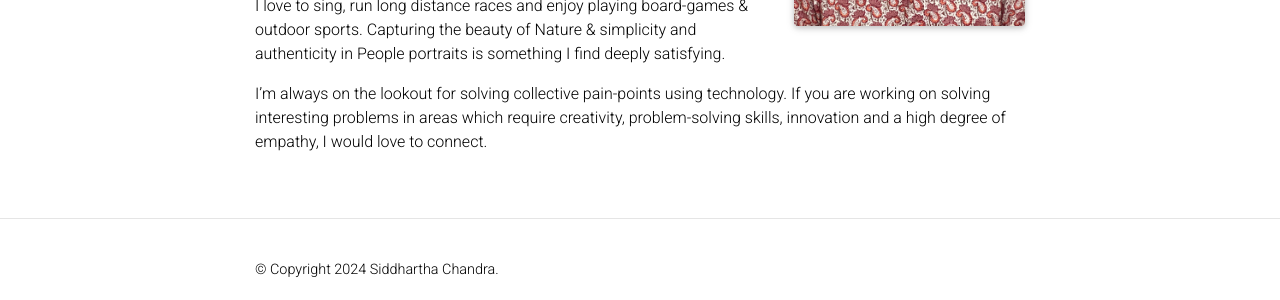
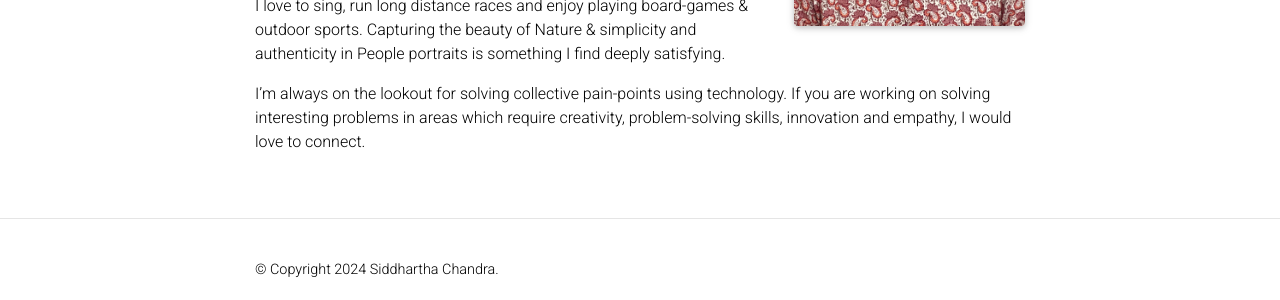
Before and after one commit to siddhartha-chandra/siddhartha-chandra.github.io, a Jekyll site: the page built from _pages/about.md, in a window 1280 px wide. Shown: the part 586-886 px from the top of the page. Built offline with Jekyll 4.4.1, drawn with Linux system fonts in a browser that asks for light colours; comment, search, counter and statistics services are not loaded; a style sheet for code colours, icons or effects is not loaded.

Commit message:
misc: normalize tone

```diff
--- a/_pages/about.md
+++ b/_pages/about.md
@@ -24,4 +24,4 @@ I love to sing, run long distance races and enjoy playing board-games & outdoor
 Capturing the beauty of Nature & simplicity and authenticity in People portraits is something I find deeply satisfying.
 
 I'm always on the lookout for solving collective pain-points using technology.
-If you are working on solving interesting problems in areas which require creativity, problem-solving skills, innovation and a high degree of empathy, I would love to connect.
+If you are working on solving interesting problems in areas which require creativity, problem-solving skills, innovation and empathy, I would love to connect.
```
